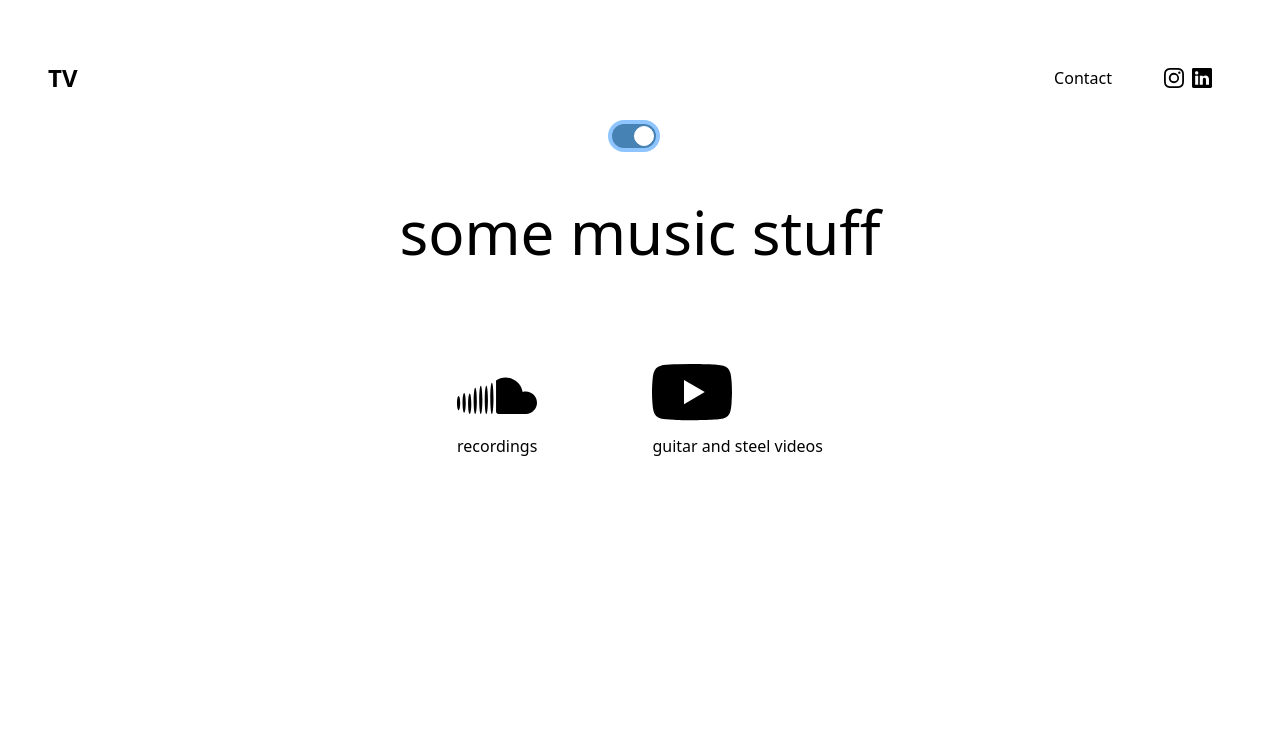
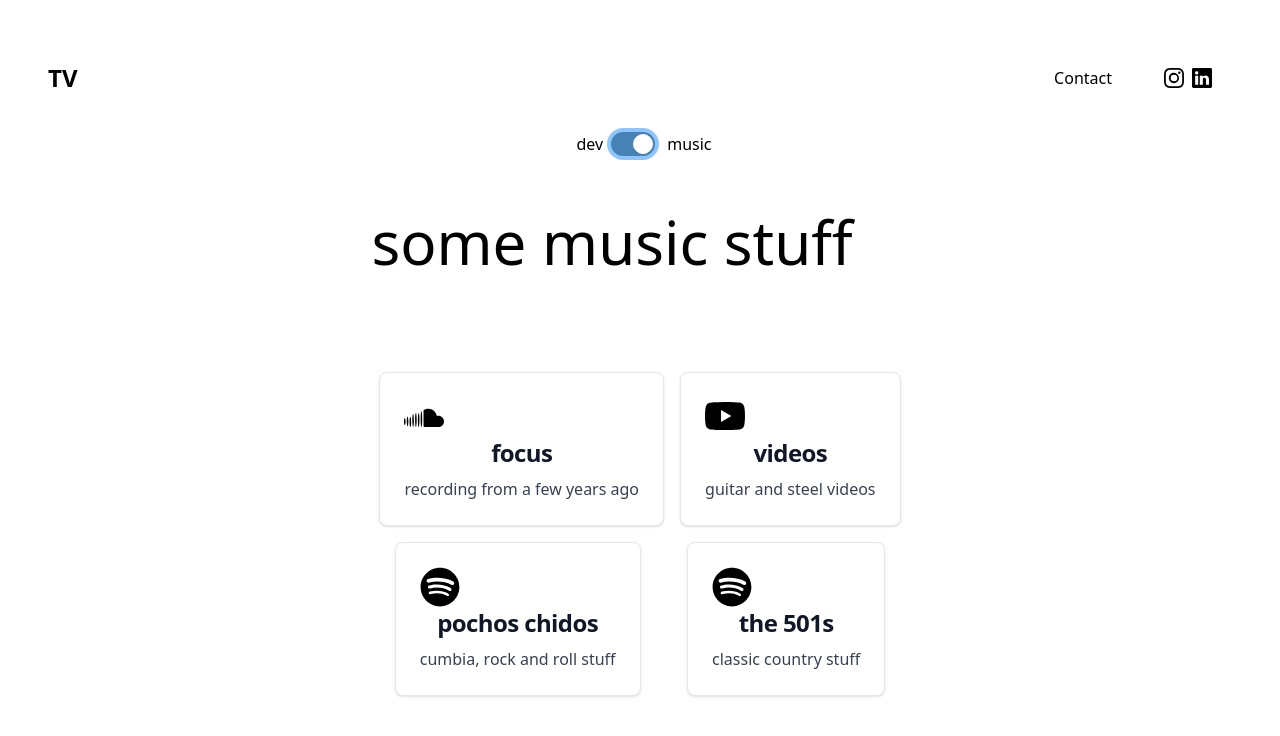
Before and after one commit to travisVela/dotcom, a React (Vite) app: page / in a window 1280 px wide. Both pictures are taken after a click on the label 640 px from the left and 136 px from the top of the page. Shown: the top 736 px of the page. Built offline with nearby package versions, Linux system fonts and the light colour scheme.

Commit message:
refactor components to use cards

```diff
--- a/src/components/Dev.jsx
+++ b/src/components/Dev.jsx
@@ -11,14 +11,32 @@ const Dev = () => {
           some development stuff
         </h1>
       </div>
-
-      <div className={"flex flex-row w-full justify-around items-center"}>
-        <Link to={"https://gearapp.travisvela.com"} target="_blank">
-          <IoUnlink className="size-20" />
-          <span>app built for archiving instrument info</span>
+      <div className="flex flex-row w-full justify-around">
+        <Link
+          to={"https://gearapp.travisvela.com"}
+          target="_blank"
+          className="block max-w-sm p-6 m-2 bg-white border border-gray-200 rounded-lg shadow-sm hover:bg-gray-100"
+        >
+          <IoUnlink className="size-10" />
+          <h5 class="mb-2 text-2xl font-bold tracking-tight text-gray-900 ">
+            gearapp
+          </h5>
+          <p className="font-normal text-gray-700 dark:text-gray-400">
+            app built for archiving instrument info
+          </p>
         </Link>
-        <Link to={"https://www.linkedin.com/in/travisvela/"} target="_blank">
-          <FaLinkedin className={"size-20"}></FaLinkedin>
+        <Link
+          to={"https://www.linkedin.com/in/travisvela/"}
+          target="_blank"
+          className="block max-w-sm p-6 m-2 bg-white border border-gray-200 rounded-lg shadow-sm hover:bg-gray-100"
+        >
+          <FaLinkedin className={"size-10"}></FaLinkedin>
+          <h5 class="mb-2 text-2xl font-bold tracking-tight text-gray-900 ">
+            linked in
+          </h5>
+          <p className="font-normal text-gray-700 dark:text-gray-400">
+            resume and certs and stuff
+          </p>
         </Link>
       </div>
     </div>
--- a/src/components/Music.jsx
+++ b/src/components/Music.jsx
@@ -3,22 +3,69 @@ import { Link } from "react-router-dom";
 
 import { RiSoundcloudFill } from "react-icons/ri";
 import { BsYoutube } from "react-icons/bs";
+import { FaSpotify } from "react-icons/fa";
 
 const Music = () => {
   return (
-    <div className="flex flex-col h-full justify-start">
-      <div className="flex flex-row h-1/4  justify-self-center items-start">
+    <div className="flex flex-col h-full justify-start  ">
+      <div className="flex flex-row h-1/4 w-full justify-self-center items-start">
         <h1 className="text-3xl md:text-6xl mt-4 md:mt-12">some music stuff</h1>
       </div>
 
-      <div className={"flex flex-row w-full justify-around items-center"}>
-        <Link to={"https://soundcloud.com/travisvela"} target="_blank">
-          <RiSoundcloudFill className="size-20" />
-          <span>recordings</span>
+      <div className="flex flex-row w-full justify-around">
+        <Link
+          to={"https://soundcloud.com/travisvela"}
+          target="_blank"
+          className="block max-w-sm p-6 m-2 bg-white border border-gray-200 rounded-lg shadow-sm hover:bg-gray-100"
+        >
+          <RiSoundcloudFill className="size-10" />
+          <h5 class="mb-2 text-2xl font-bold tracking-tight text-gray-900 ">
+            focus
+          </h5>
+          <p className="font-normal text-gray-700 dark:text-gray-400">
+            recording from a few years ago
+          </p>
         </Link>
-        <Link to={"https://www.youtube.com/@travisvela/shorts"} target="_blank">
-          <BsYoutube className={"size-20"}></BsYoutube>
-          <span>guitar and steel videos</span>
+        <Link
+          to={"https://www.youtube.com/@travisvela/shorts"}
+          target="_blank"
+          className="block max-w-sm p-6 m-2 bg-white border border-gray-200 rounded-lg shadow-sm hover:bg-gray-100"
+        >
+          <BsYoutube className={"size-10"}></BsYoutube>
+          <h5 class="mb-2 text-2xl font-bold tracking-tight text-gray-900 ">
+            videos
+          </h5>
+          <p class="font-normal text-gray-700 dark:text-gray-400">
+            guitar and steel videos
+          </p>
+        </Link>
+      </div>
+      <div className="flex flex-row w-full justify-around">
+        <Link
+          to={"https://open.spotify.com/artist/0qfC2n7Tlxdvhq81PVOBhm"}
+          target="_blank"
+          className="block max-w-sm p-6 m-2 bg-white border border-gray-200 rounded-lg shadow-sm hover:bg-gray-100"
+        >
+          <FaSpotify className={"size-10"}></FaSpotify>
+          <h5 class="mb-2 text-2xl font-bold tracking-tight text-gray-900 ">
+            pochos chidos
+          </h5>
+          <p class="font-normal text-gray-700 dark:text-gray-400">
+            cumbia, rock and roll stuff
+          </p>
+        </Link>
+        <Link
+          to={"https://open.spotify.com/artist/0ciAhZ8BWQnyXi7q6MYbRN"}
+          target="_blank"
+          className="block max-w-sm p-6 m-2 bg-white border border-gray-200 rounded-lg shadow-sm hover:bg-gray-100"
+        >
+          <FaSpotify className={"size-10"}></FaSpotify>
+          <h5 class="mb-2 text-2xl font-bold tracking-tight text-gray-900 ">
+            the 501s
+          </h5>
+          <p class="font-normal text-gray-700 dark:text-gray-400">
+            classic country stuff
+          </p>
         </Link>
       </div>
     </div>
--- a/src/pages/Home.jsx
+++ b/src/pages/Home.jsx
@@ -2,7 +2,7 @@ import React, { useState } from "react";
 import Music from "../components/Music";
 import Dev from "../components/Dev";
 const Home = () => {
-  const [isToggled, setIsToggled] = useState(false);
+  const [isToggled, setIsToggled] = useState(null);
 
   const handleToggle = () => {
     setIsToggled(!isToggled);
@@ -11,6 +11,8 @@ const Home = () => {
 
   return (
     <div className={"container justify-items-center items-center h-screen"}>
+      <div className="flex flex-row justify-center items-center">
+        <h3 className="m-2">dev</h3>
         <label className="inline-flex items-center cursor-pointer">
           <input
             onChange={handleToggle}
@@ -18,9 +20,11 @@ const Home = () => {
             value=""
             className="sr-only peer"
           />
-        <div className="relative w-11 h-6 bg-gray-200 peer-focus:outline-none peer-focus:ring-4 peer-focus:ring-blue-300 rounded-full peer dark:bg-gray-700 peer-checked:after:translate-x-full rtl:peer-checked:after:-translate-x-full peer-checked:after:border-white after:content-[''] after:absolute after:top-[2px] after:start-[2px] after:bg-white after:border-gray-300 after:border after:rounded-full after:h-5 after:w-5 after:transition-all dark:border-gray-600 peer-checked:bg-[#4682b4] dark:peer-checked:bg-[#4682b4]"></div>
+          <div className="relative w-11 h-6 bg-gray-200 peer-focus:outline-none peer-focus:ring-4 peer-focus:ring-blue-300 rounded-full peer dark:bg-gray-700 peer-checked:after:translate-x-full rtl:peer-checked:after:-translate-x-full peer-checked:after:border-white after:content-[''] after:absolute after:top-[2px] after:start-[2px] after:bg-white after:border-gray-300 after:border after:rounded-full after:h-5 after:w-5 after:transition-all dark:border-gray-600 peer-checked:bg-[#4682b4] dark:peer-checked:bg-[#4682b4] mx-auto"></div>
           <span className="ms-3 text-sm font-medium text-gray-900 dark:text-gray-300"></span>
         </label>
+        <h3 className="mx-auto">music</h3>
+      </div>
 
       {isToggled ? (
         <div
```
Lines whose indentation alone changed are shown as unchanged.
